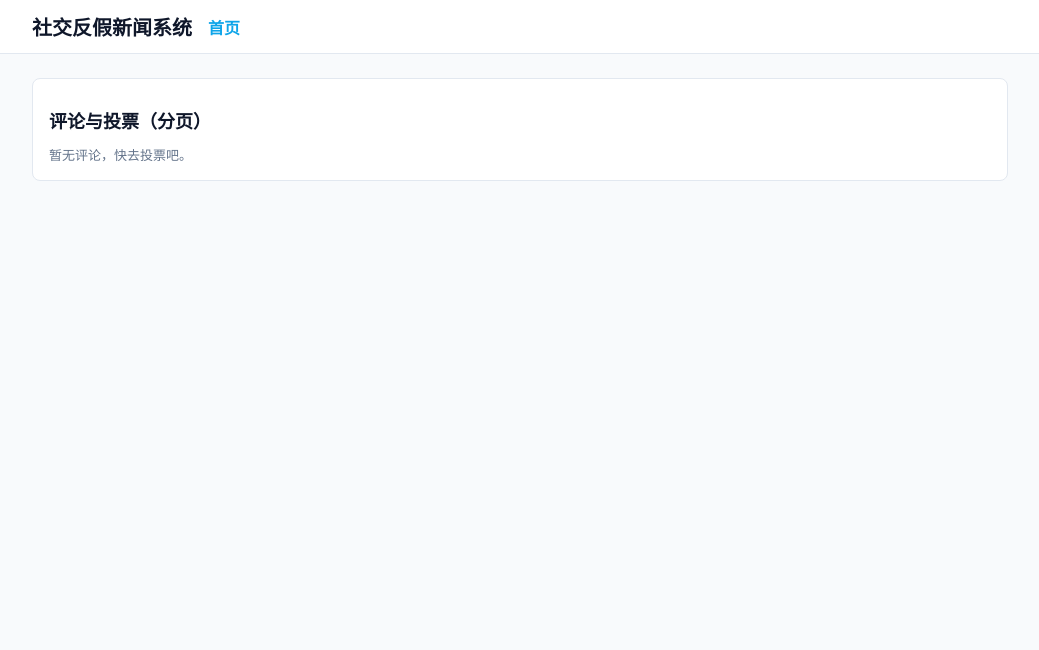
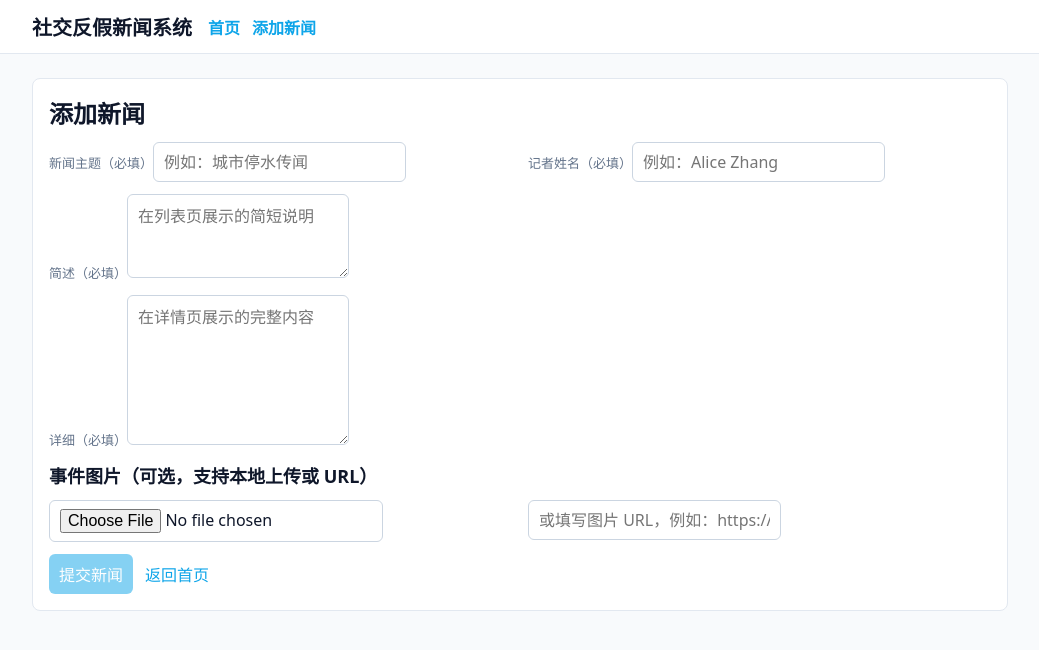
Before and after one commit to chartchai-class/project-01-anti-fakenews-cn-unique, a Vue app: page /news/new in a window 1280 px wide. Shown: the top 650 px of the page, without its empty margins (120-1159 px from the left). Built offline with nearby package versions, Linux system fonts and the light colour scheme.

Commit message:
Add 'Users can add news'
wangyuzhe add

```diff
--- a/src/App.vue
+++ b/src/App.vue
@@ -4,6 +4,7 @@
       <h1 style="margin:0;font-size:20px;">社交反假新闻系统</h1>
       <nav>
         <RouterLink to="/">首页</RouterLink>
+        <RouterLink to="/news/new">添加新闻</RouterLink>
       </nav>
     </div>
   </header>
--- /dev/null
+++ b/src/pages/AddNews.vue
@@ -0,0 +1,109 @@
+<template>
+  <section class="card">
+    <h2 style="margin:0 0 12px;">添加新闻</h2>
+
+    <div class="grid">
+      <div>
+        <label class="label">新闻主题（必填）</label>
+        <input type="text" v-model="topic" placeholder="例如：城市停水传闻"/>
+      </div>
+      <div>
+        <label class="label">记者姓名（必填）</label>
+        <input type="text" v-model="reporter" placeholder="例如：Alice Zhang"/>
+      </div>
+    </div>
+
+    <div style="margin-top:12px;">
+      <label class="label">简述（必填）</label>
+      <textarea rows="3" v-model="short" placeholder="在列表页展示的简短说明"></textarea>
+    </div>
+
+    <div style="margin-top:12px;">
+      <label class="label">详细（必填）</label>
+      <textarea rows="6" v-model="full" placeholder="在详情页展示的完整内容"></textarea>
+    </div>
+
+    <h3 class="section-title">事件图片（可选，支持本地上传或 URL）</h3>
+    <div class="grid">
+      <div>
+        <input type="file" accept="image/*" ref="fileInputRef" @change="onFileChange" />
+      </div>
+      <div>
+        <input type="url" v-model="imageUrl" placeholder="或填写图片 URL，例如：https://..." />
+      </div>
+    </div>
+    <div v-if="showPreview" class="meta">
+      <a :href="imageUrl" target="_blank" rel="noopener">打开原图</a>
+      <img class="figure" :src="imageUrl" alt="事件图片预览" />
+    </div>
+    <button class="ghost" v-if="imageUrl" @click="clearImage">移除图片</button>
+
+    <div class="row" style="margin-top:12px;">
+      <button :disabled="!canSubmit" @click="submit">提交新闻</button>
+      <RouterLink class="ghost" to="/">返回首页</RouterLink>
+    </div>
+
+    <p v-if="error" style="color:var(--bad);margin-top:8px;">{{ error }}</p>
+    <p v-if="ok" style="color:var(--ok);margin-top:8px;">提交成功，已添加到列表。</p>
+  </section>
+</template>
+
+<script setup>
+import { ref, computed } from 'vue';
+import { useRouter } from 'vue-router';
+import { useNewsStore } from '../stores/newsStore';
+
+const store = useNewsStore();
+const router = useRouter();
+
+const topic = ref('');
+const short = ref('');
+const full = ref('');
+const reporter = ref('');
+const imageUrl = ref('');
+const fileInputRef = ref(null);
+const error = ref('');
+const ok = ref(false);
+
+function onFileChange(e) {
+  const file = e.target.files?.[0];
+  if (!file) return;
+  const reader = new FileReader();
+  reader.onload = () => { imageUrl.value = String(reader.result || ''); };
+  reader.readAsDataURL(file);
+}
+function clearImage() {
+  imageUrl.value = '';
+  if (fileInputRef.value) fileInputRef.value.value = '';
+}
+
+const showPreview = computed(() => {
+  const u = imageUrl.value.trim();
+  return u.startsWith('http://') || u.startsWith('https://') || u.startsWith('data:') || u.startsWith('blob:');
+});
+
+const canSubmit = computed(() =>
+  topic.value.trim().length > 0 &&
+  short.value.trim().length > 0 &&
+  full.value.trim().length > 0 &&
+  reporter.value.trim().length > 0
+);
+
+function submit() {
+  error.value = '';
+  ok.value = false;
+  if (!canSubmit.value) {
+    error.value = '请完整填写必填信息。';
+    return;
+  }
+  store.addNews({
+    topic: topic.value,
+    short: short.value,
+    full: full.value,
+    reporter: reporter.value,
+    imageUrl: imageUrl.value
+  });
+  ok.value = true;
+  setTimeout(() => router.push('/'), 800);
+}
+</script>
--- a/src/pages/Home.vue
+++ b/src/pages/Home.vue
@@ -7,7 +7,7 @@
         <label><input type="radio" value="fake" v-model="filter"/> 假新闻</label>
         <label><input type="radio" value="non-fake" v-model="filter"/> 不假新闻</label>
       </div>
-      <div class="row">
+      <div class="row" style="gap:8px;">
         <span class="label">每页条数：</span>
         <select v-model.number="pageSize">
           <option :value="5">5</option>
@@ -15,6 +15,7 @@
           <option :value="15">15</option>
           <option :value="20">20</option>
         </select>
+        <RouterLink class="ghost" to="/news/new">添加新闻</RouterLink>
       </div>
     </div>
   </section>
--- a/src/pages/NewsDetail.vue
+++ b/src/pages/NewsDetail.vue
@@ -1,74 +1,117 @@
 <template>
   <section class="card" v-if="news">
-    <header style="display:flex;justify-content:space-between;align-items:center;gap:12px;">
-      <h2 style="margin:0;">{{ news.topic }}</h2>
-      <span class="status" :class="statusClass(news.status)">{{ statusText(news.status) }}</span>
-    </header>
+    <h2 style="margin:0 0 12px;">对「{{ news.topic }}」投票与评论</h2>
     <p class="meta">记者：{{ news.reporter }} ｜ 报告时间：{{ formatTime(news.reportedAt) }}</p>
     <img class="figure" :src="news.imageUrl" alt="事件图片"/>
-    <p style="margin-top:12px;">{{ news.full }}</p>
-    <p class="meta">
-      投票统计：
-      <span class="stat">假 {{ news.fakeCount }}（{{ news.fakePct }}%）</span>
-      <span class="stat">不假 {{ news.nonFakeCount }}（{{ news.nonFakePct }}%）</span>
-    </p>
-    <div class="row">
-      <RouterLink class="ghost" :to="`/news/${id}/vote`">去投票/评论</RouterLink>
-      <RouterLink class="ghost" to="/">返回首页</RouterLink>
-    </div>
   </section>
 
-  <section class="card">
-    <h3 class="section-title">评论与投票（分页）</h3>
-    <div v-if="totalComments === 0" class="meta">暂无评论，快去投票吧。</div>
-    <div v-else>
-      <div class="grid">
-        <article class="card" v-for="v in pagedComments" :key="v.id">
-          <header class="row" style="justify-content:space-between;">
-            <strong>{{ v.voter }}</strong>
-            <span class="status" :class="v.isFake ? 'bad' : 'ok'">{{ v.isFake ? '投票：假' : '投票：不假' }}</span>
-          </header>
-          <p class="meta">时间：{{ formatTime(v.votedAt) }}</p>
-          <p>{{ v.comment }}</p>
-          <div v-if="v.imageUrl">
-            <a :href="v.imageUrl" target="_blank" rel="noopener">
-              <img class="figure" :src="v.imageUrl" alt="佐证图片" />
-            </a>
-          </div>
-        </article>
+  <section class="card" v-if="news">
+    <h3 class="section-title">投票（必选）</h3>
+    <div class="row">
+      <label><input type="radio" value="fake" v-model="voteChoice"> 假新闻</label>
+      <label><input type="radio" value="non-fake" v-model="voteChoice"> 不假新闻</label>
+    </div>
+
+    <h3 class="section-title">评论（必填）</h3>
+    <textarea rows="5" v-model="comment" placeholder="请说明你的判断理由（必填）"></textarea>
+
+    <h3 class="section-title">佐证图片（可选，支持本地上传或 URL）</h3>
+    <div class="grid">
+      <div>
+        <input type="file" accept="image/*" ref="fileInputRef" @change="onFileChange" />
       </div>
-      <Pagination :total="totalComments" v-model:page="page" :pageSize="pageSize" />
+      <div>
+        <input type="url" v-model="imageUrl" placeholder="或填写图片 URL，例如：https://..." />
+      </div>
     </div>
+    <div v-if="showPreview" class="meta">
+      <a :href="imageUrl" target="_blank" rel="noopener">打开原图</a>
+      <img class="figure" :src="imageUrl" alt="预览图" />
+    </div>
+    <button class="ghost" v-if="imageUrl" @click="clearImage">移除图片</button>
+
+    <h3 class="section-title">你的昵称（可选）</h3>
+    <input type="text" v-model="voter" placeholder="匿名用户"/>
+
+    <div class="row" style="margin-top:12px;">
+      <button :disabled="!canSubmit" @click="submit">提交</button>
+      <RouterLink class="ghost" :to="`/news/${id}`">返回详情</RouterLink>
+    </div>
+
+    <p v-if="error" style="color:var(--bad);margin-top:8px;">{{ error }}</p>
+    <p v-if="ok" style="color:var(--ok);margin-top:8px;">提交成功，已写入评论列表。</p>
   </section>
 </template>
 
 <script setup>
-import { computed, ref, watch } from 'vue';
-import { useRoute } from 'vue-router';
+import { ref, computed } from 'vue';
+import { useRoute, useRouter } from 'vue-router';
 import { useNewsStore } from '../stores/newsStore';
-import Pagination from '../components/Pagination.vue';
 
 const route = useRoute();
+const router = useRouter();
 const id = Number(route.params.id);
 const store = useNewsStore();
+const news = computed(() => store.statsById(id));
 
-const news = computed(() => store.statsById(id));
-const comments = computed(() => (store.byId(id)?.votes || []));
-const page = ref(1);
-const pageSize = ref(6);
-const totalComments = computed(() => comments.value.length);
+const voteChoice = ref('');
+const comment = ref('');
+const imageUrl = ref('');
+const voter = ref('');
+const error = ref('');
+const ok = ref(false);
 
-watch([comments, pageSize], () => { page.value = 1; });
+const canSubmit = computed(() =>
+  (voteChoice.value === 'fake' || voteChoice.value === 'non-fake') &&
+  comment.value.trim().length > 0
+);
 
-const pagedComments = computed(() => {
-  const start = (page.value - 1) * pageSize.value;
-  return comments.value.slice(start, start + pageSize.value);
+const fileInputRef = ref(null);
+
+function onFileChange(e) {
+  const file = e.target.files?.[0];
+  if (!file) return;
+  const reader = new FileReader();
+  reader.onload = () => {
+    // 将本地图片转为 data URL 存到 imageUrl，提交后可在详情页展示
+    imageUrl.value = String(reader.result || '');
+  };
+  reader.readAsDataURL(file);
+}
+
+function clearImage() {
+  imageUrl.value = '';
+  if (fileInputRef.value) fileInputRef.value.value = '';
+}
+
+const showPreview = computed(() => {
+  const url = imageUrl.value.trim();
+  return url.startsWith('http://') ||
+         url.startsWith('https://') ||
+         url.startsWith('data:') ||
+         url.startsWith('blob:');
 });
+
+function submit() {
+  error.value = '';
+  ok.value = false;
+  if (!canSubmit.value) {
+    error.value = '请完成投票并填写评论。';
+    return;
+  }
+  store.addVote(id, {
+    isFake: voteChoice.value === 'fake',
+    comment: comment.value,
+    imageUrl: imageUrl.value,
+    voter: voter.value || '匿名用户'
+  });
+  ok.value = true;
+  // 可选：短暂停留后跳转回详情
+  setTimeout(() => router.push(`/news/${id}`), 800);
+}
 
 function formatTime(iso) {
   const d = new Date(iso);
   return `${d.toLocaleDateString()} ${d.toLocaleTimeString()}`;
 }
-function statusClass(s) { return s === 'fake' ? 'bad' : s === 'non-fake' ? 'ok' : 'pending'; }
-function statusText(s) { return s === 'fake' ? '判定：假' : s === 'non-fake' ? '判定：不假' : '待判定'; }
 </script>
--- a/src/router/index.js
+++ b/src/router/index.js
@@ -3,11 +3,13 @@ import { createRouter, createWebHistory } from 'vue-router';
 const Home = () => import('../pages/Home.vue');
 const NewsDetail = () => import('../pages/NewsDetail.vue');
 const Vote = () => import('../pages/Vote.vue');
+const AddNews = () => import('../pages/AddNews.vue');
 
 const router = createRouter({
   history: createWebHistory(),
   routes: [
     { path: '/', name: 'home', component: Home },
+    { path: '/news/new', name: 'news-new', component: AddNews },
     { path: '/news/:id', name: 'news-detail', component: NewsDetail, props: true },
     { path: '/news/:id/vote', name: 'vote', component: Vote, props: true },
   ],
--- a/src/stores/newsStore.js
+++ b/src/stores/newsStore.js
@@ -27,6 +27,17 @@ export const useNewsStore = defineStore('news', {
         votedAt: new Date().toISOString()
       };
       n.votes.unshift(v); // 新增评论靠前显示
+    }, // 这里必须有逗号
+    addNews(payload) {
+      const id = this.news.reduce((m, n) => Math.max(m, Number(n.id)), 0) + 1;
+      const reportedAt = payload.reportedAt || new Date().toISOString();
+      const topic = String(payload.topic || '').trim();
+      const short = String(payload.short || '').trim();
+      const full = String(payload.full || '').trim();
+      const reporter = String(payload.reporter || '').trim() || '匿名记者';
+      const imageUrl = String(payload.imageUrl || '').trim();
+      if (!topic || !short || !full || !reporter) return;
+      this.news.unshift({ id, topic, short, full, reporter, reportedAt, imageUrl, votes: [] });
     }
   }
 });
```
